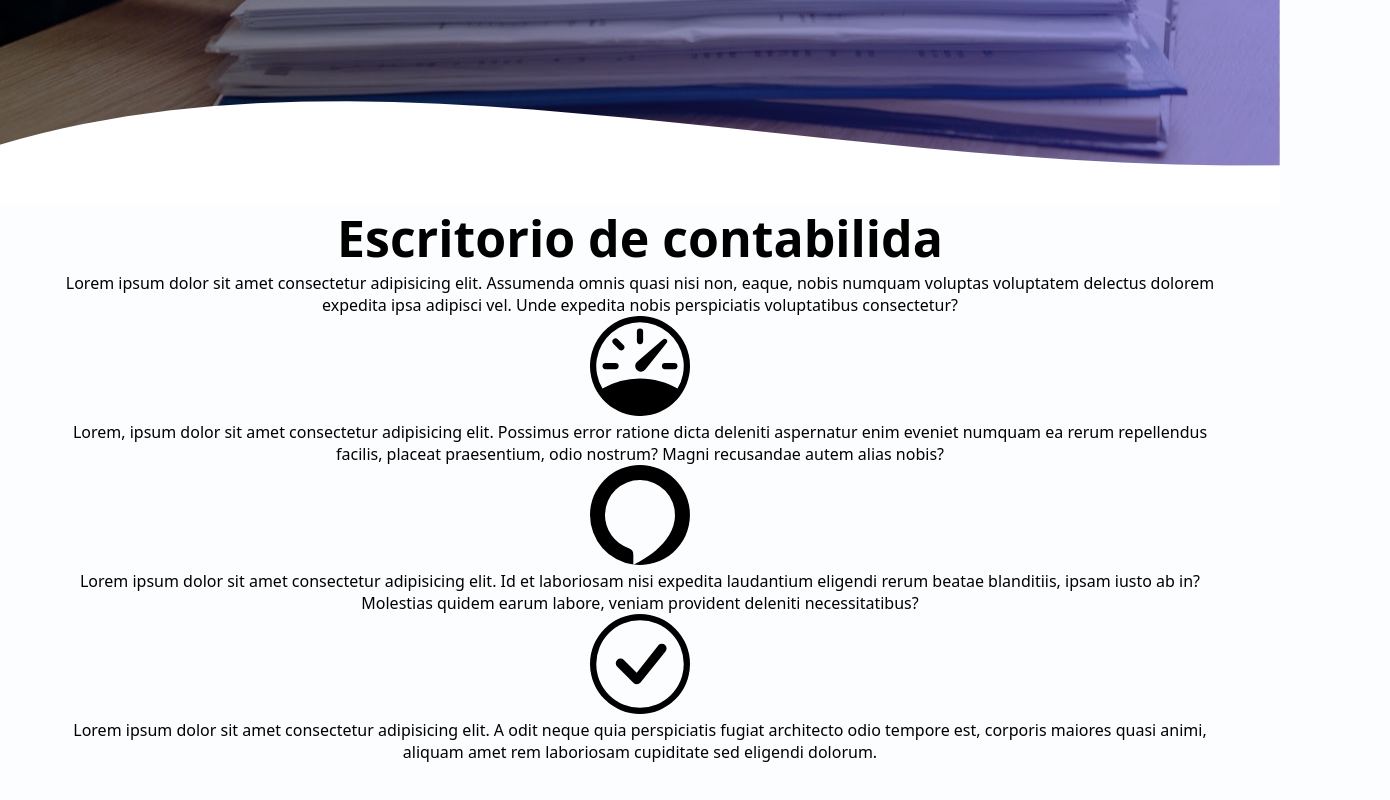
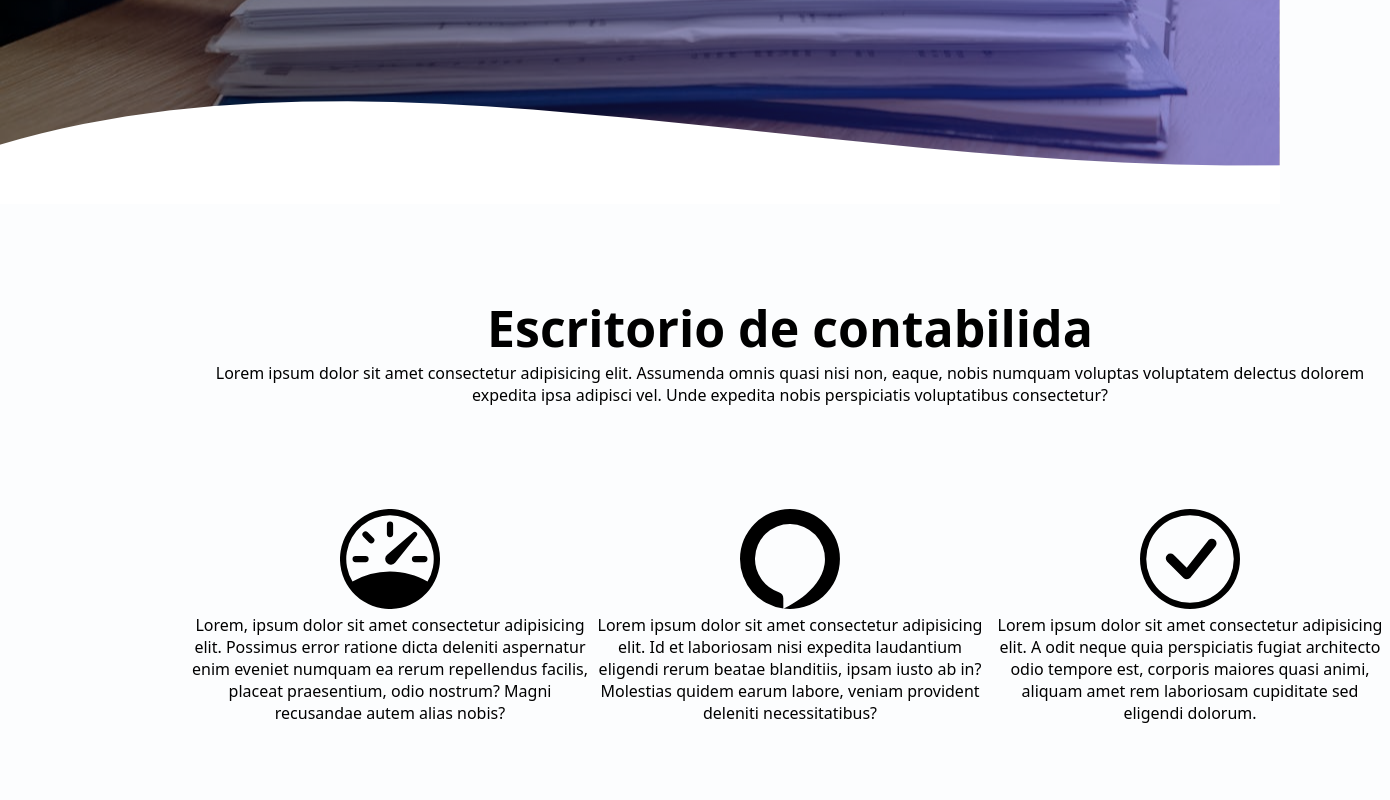
Before and after one commit to romulosaraivadev/AGCont-Contabilidade, a plain HTML site: page index.html in a window 1280 px wide. Shown: the part 596-1396 px from the top of the page, 1390 px wide, since content can reach past the window. Before the commit the page ends 1359 px from the top, so only its background shows below. Drawn offline with Linux system fonts and the light colour scheme.

Commit message:
resposividade da pagina sobre com grid

```diff
--- a/estilos/style.css
+++ b/estilos/style.css
@@ -110,3 +110,17 @@ section > div > p{
     background-repeat: no-repeat;
     bottom: 0;
 }
+div.conteudo-sobre{
+    display: grid;
+    grid-template-columns: repeat(3, 400px) ;
+    grid-template-rows: 1fr 1fr;
+
+}
+div.titulo-sobre{
+    grid-column: 1 / -1;
+}
+@media screen  and (max-width: 900px){
+    div.conteudo-sobre{
+        grid-template-columns: 1fr;
+    }
+}
--- a/index.html
+++ b/index.html
@@ -37,7 +37,7 @@
     </header><!--fim do header-->
     <!--sobre-->
     <section id="sobre">
-        <div class="container">
+        <div class="conteudo-sobre">
             <div class="titulo-sobre">
                 <h3>Escritorio de contabilida</h3>
                 <p>Lorem ipsum dolor sit amet consectetur adipisicing elit. Assumenda omnis quasi nisi non, eaque, nobis numquam voluptas voluptatem delectus dolorem expedita ipsa adipisci vel. Unde expedita nobis perspiciatis voluptatibus consectetur?
```
